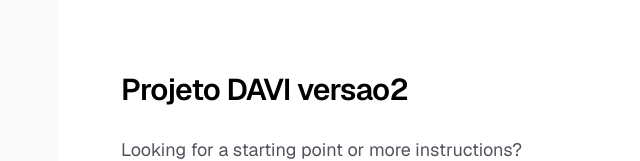
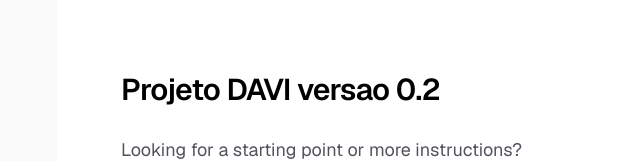
Before and after one commit to dougalex2000/test-doug, a Next.js app: page / in a window 1280 px wide. Shown: the part 252-413 px from the top of the page, without its empty margins (199-839 px from the left). Built offline with nearby package versions, Linux system fonts and the light colour scheme.

Commit message:
teste 2.0

```diff
--- a/app/page.tsx
+++ b/app/page.tsx
@@ -14,7 +14,7 @@ export default function Home() {
         />
         <div className="flex flex-col items-center gap-6 text-center sm:items-start sm:text-left">
           <h1 className="max-w-xs text-3xl font-semibold leading-10 tracking-tight text-black dark:text-zinc-50">
-           Projeto DAVI versao2
+           Projeto DAVI versao 0.2
           </h1>
           <p className="max-w-md text-lg leading-8 text-zinc-600 dark:text-zinc-400">
             Looking for a starting point or more instructions? Head over to{" "}
```
